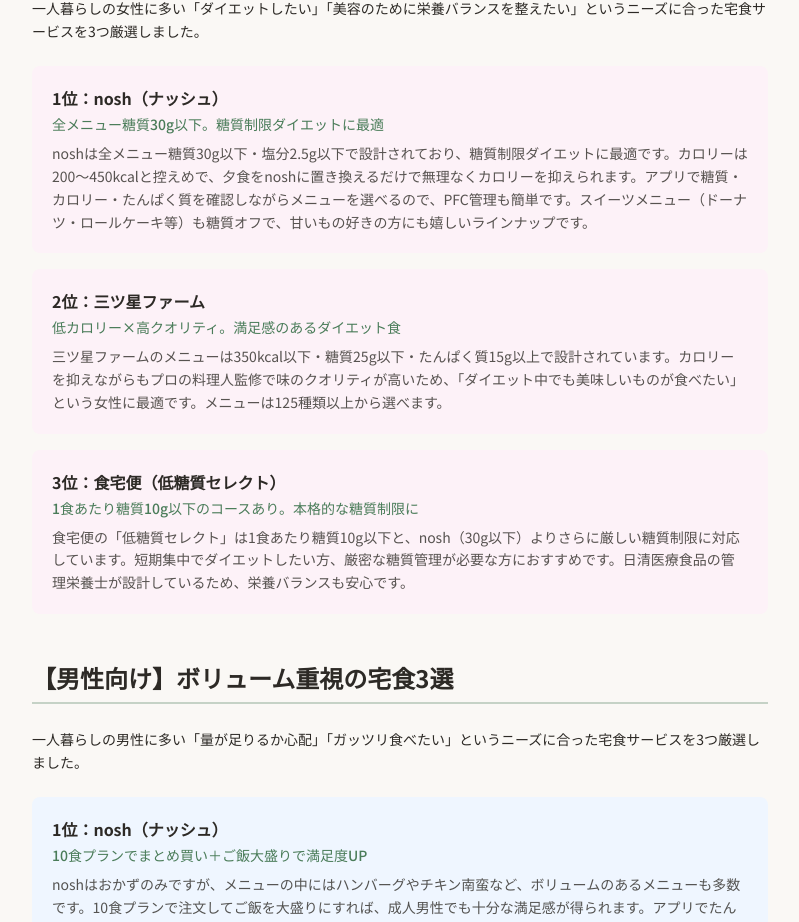
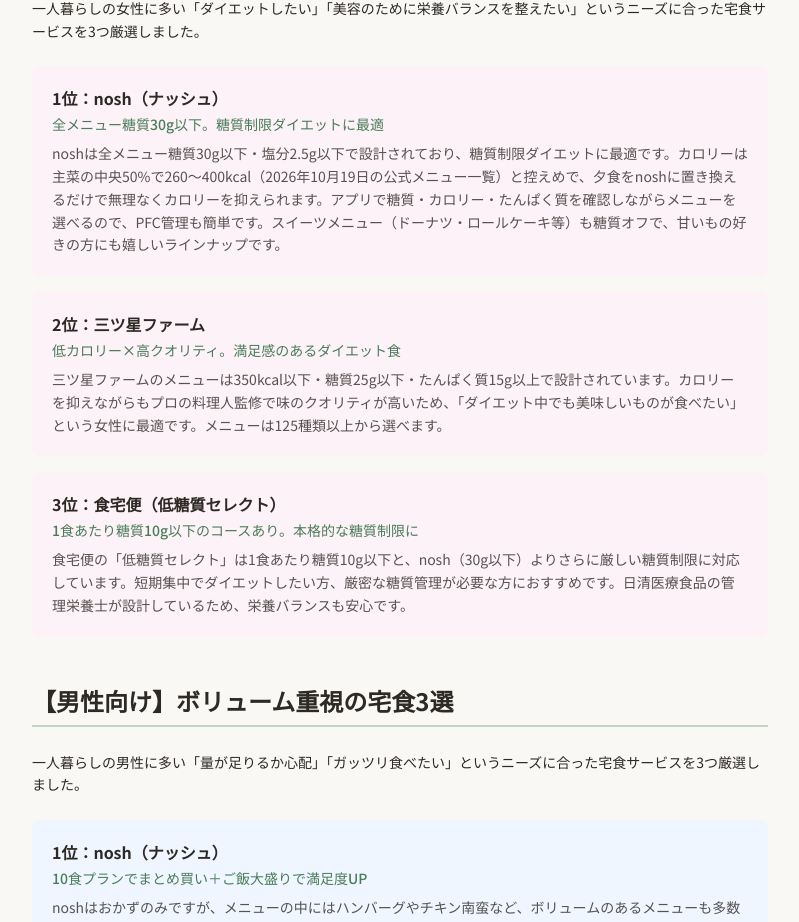
Before and after one commit to webmaster0818/takushoku-biyori, a Next.js app: page /articles/hitorigurashi-osusume in a window 1280 px wide. Shown: the part 5597-6519 px from the top of the page, without its empty margins (240-1039 px from the left). Built offline with nearby package versions, Linux system fonts and the light colour scheme; a web font is replaced by a local one.

Commit message:
diet・hitorigurashi の nosh カロリー 200〜450kcal を公式メニュー一覧（主菜87品）の値に
Co-Authored-By: Claude Opus 5.5 <noreply@anthropic.com>

```diff
--- a/app/articles/diet-osusume/page.tsx
+++ b/app/articles/diet-osusume/page.tsx
@@ -538,7 +538,7 @@ export default function DietOsusumePage() {
           cons={[
             "送料が地域差大（北海道1,713円・4〜12食）",
             "おかずのみ（ご飯なし）",
-            "メニューによってカロリーが200〜450kcalとばらつきあり",
+            "メニューによってカロリーにばらつきあり（主菜87品で199〜770kcal・中央50%は260〜400kcal／2026年10月19日公式メニュー一覧）",
           ]}
         />
         <p className="text-sm mb-6 leading-relaxed">
--- a/app/articles/hitorigurashi-osusume/page.tsx
+++ b/app/articles/hitorigurashi-osusume/page.tsx
@@ -681,7 +681,7 @@ export default function HitorigurashiOsusumePage() {
           {
             name: "1位：nosh（ナッシュ）",
             reason: "全メニュー糖質30g以下。糖質制限ダイエットに最適",
-            detail: "noshは全メニュー糖質30g以下・塩分2.5g以下で設計されており、糖質制限ダイエットに最適です。カロリーは200〜450kcalと控えめで、夕食をnoshに置き換えるだけで無理なくカロリーを抑えられます。アプリで糖質・カロリー・たんぱく質を確認しながらメニューを選べるので、PFC管理も簡単です。スイーツメニュー（ドーナツ・ロールケーキ等）も糖質オフで、甘いもの好きの方にも嬉しいラインナップです。",
+            detail: "noshは全メニュー糖質30g以下・塩分2.5g以下で設計されており、糖質制限ダイエットに最適です。カロリーは主菜の中央50%で260〜400kcal（2026年10月19日の公式メニュー一覧）と控えめで、夕食をnoshに置き換えるだけで無理なくカロリーを抑えられます。アプリで糖質・カロリー・たんぱく質を確認しながらメニューを選べるので、PFC管理も簡単です。スイーツメニュー（ドーナツ・ロールケーキ等）も糖質オフで、甘いもの好きの方にも嬉しいラインナップです。",
           },
           {
             name: "2位：三ツ星ファーム",
```
